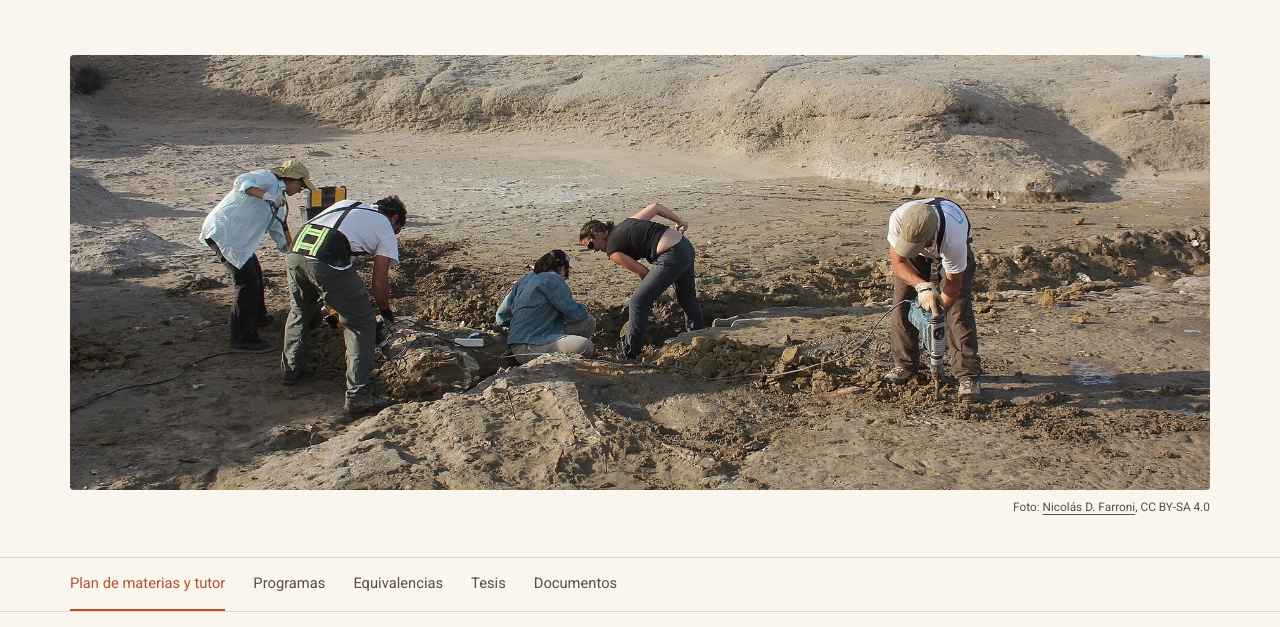
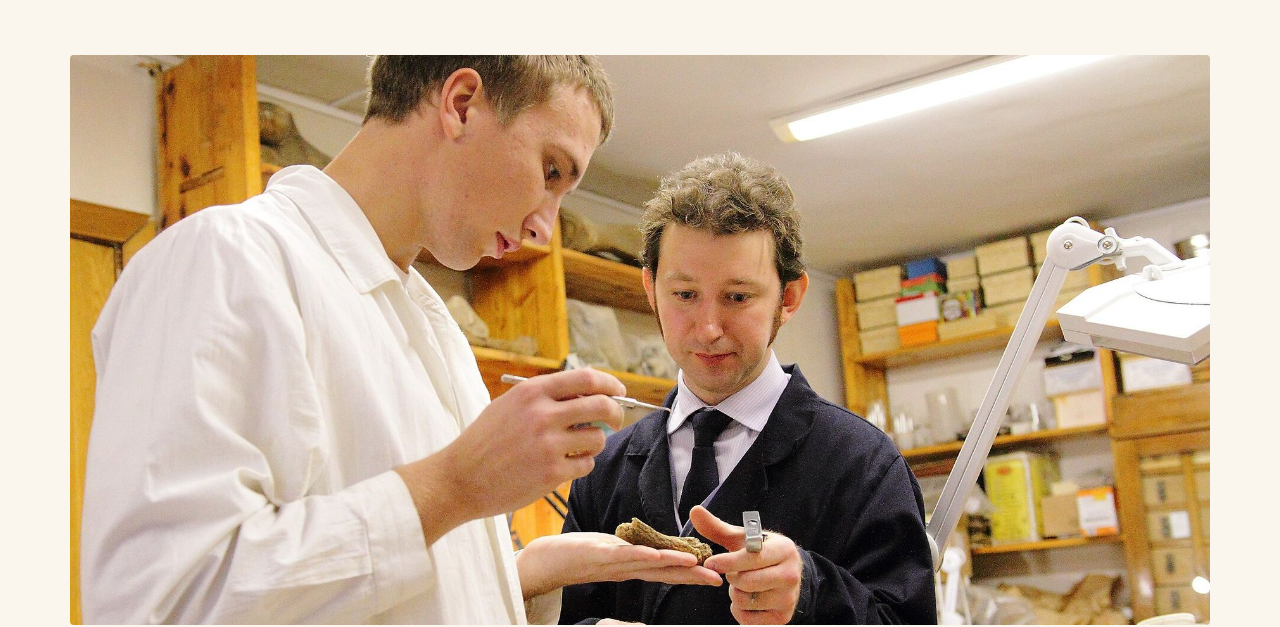
Before and after one commit to jfbonder/paleontologia, a plain HTML site: page estudiantes.html in a window 1280 px wide. Shown: the part 346-973 px from the top of the page. Drawn offline with Linux system fonts and the light colour scheme.

Commit message:
Estudiantes: foto de laboratorio en lugar de la de excavación
Co-Authored-By: Claude Opus 5.5 <noreply@anthropic.com>
Claude-Session: https://claude.ai/code/session_01LBysrGEXfpum3gBCVm9PTp

```diff
--- a/css/style.css
+++ b/css/style.css
@@ -265,7 +265,7 @@ section { position: relative; }
 /* Foto ancha debajo del título de una página */
 .photo-banner { padding: 0 0 40px; }
 .figure-banner { margin: 0; }
-.figure-banner img { display: block; width: 100%; height: auto; aspect-ratio: 21 / 8; object-fit: cover; object-position: center 60%; border-radius: var(--radius); background: var(--sand); }
+.figure-banner img { display: block; width: 100%; height: auto; aspect-ratio: 2 / 1; object-fit: cover; object-position: center 60%; border-radius: var(--radius); background: var(--sand); }
 .figure-banner figcaption { font-size: .74rem; color: var(--ink-soft); margin-top: 8px; text-align: right; }
 .figure-banner figcaption a { color: inherit; }
 @media (max-width: 700px) { .figure-banner img { aspect-ratio: 4 / 3; } }
--- a/estudiantes.html
+++ b/estudiantes.html
@@ -91,7 +91,7 @@
 		<p class="lead">Trámites, tutorías, programas de las materias y equivalencias para quienes ya cursan la carrera.</p>
 	</div>
 </section>
-<section class="photo-banner reveal"><div class="container"><figure class="figure-banner"><img src="imgs/fotos/estudiantes-excavacion.jpg" alt="Equipo trabajando en una excavación paleontológica en Patagonia" width="1800" height="1200"><figcaption>Foto: <a href="https://commons.wikimedia.org/wiki/File:Excavaci%C3%B3n_paleontol%C3%B3gica.jpg">Nicolás D. Farroni</a>, CC BY-SA 4.0</figcaption></figure></div></section>
+<section class="photo-banner reveal"><div class="container"><figure class="figure-banner"><img src="imgs/fotos/estudiantes-laboratorio.jpg" alt="Estudiante y docente examinando restos fósiles en un laboratorio universitario de paleontología" width="1800" height="1200" style="object-position:center 8%"><figcaption>Foto: <a href="https://commons.wikimedia.org/wiki/File:%D0%9B%D0%B0%D0%B1%D0%BE%D1%80%D0%B0%D1%82%D0%BE%D1%80%D0%B8%D1%8F_%D0%BA%D0%BE%D0%BD%D1%82%D0%B8%D0%BD%D0%B5%D0%BD%D1%82%D0%B0%D0%BB%D1%8C%D0%BD%D1%8B%D1%85_%D1%8D%D0%BA%D0%BE%D1%81%D0%B8%D1%81%D1%82%D0%B5%D0%BC_%D0%BC%D0%B5%D0%B7%D0%BE%D0%B7%D0%BE%D1%8F_%D0%B8_%D0%BA%D0%B0%D0%B9%D0%BD%D0%BE%D0%B7%D0%BE%D1%8F_%D0%9D%D0%98_%D0%A2%D0%93%D0%A3_(%D0%A2%D0%BE%D0%BC%D1%81%D0%BA)_03.JPG">Е. С. Поданёва</a>, CC BY-SA 4.0</figcaption></figure></div></section>
 <nav class="page-index" aria-label="En esta página"><div class="container"><ul><li><a href="#tutor">Plan de materias y tutor</a></li><li><a href="#programas">Programas</a></li><li><a href="#equivalencias">Equivalencias</a></li><li><a href="#tesis">Tesis</a></li><li><a href="#documentos">Documentos</a></li></ul></div></nav>
 
 <section class="section" id="tutor">
```
Also changed, not shown: imgs/fotos/estudiantes-excavacion.jpg (deleted), imgs/fotos/estudiantes-laboratorio.jpg (added).
